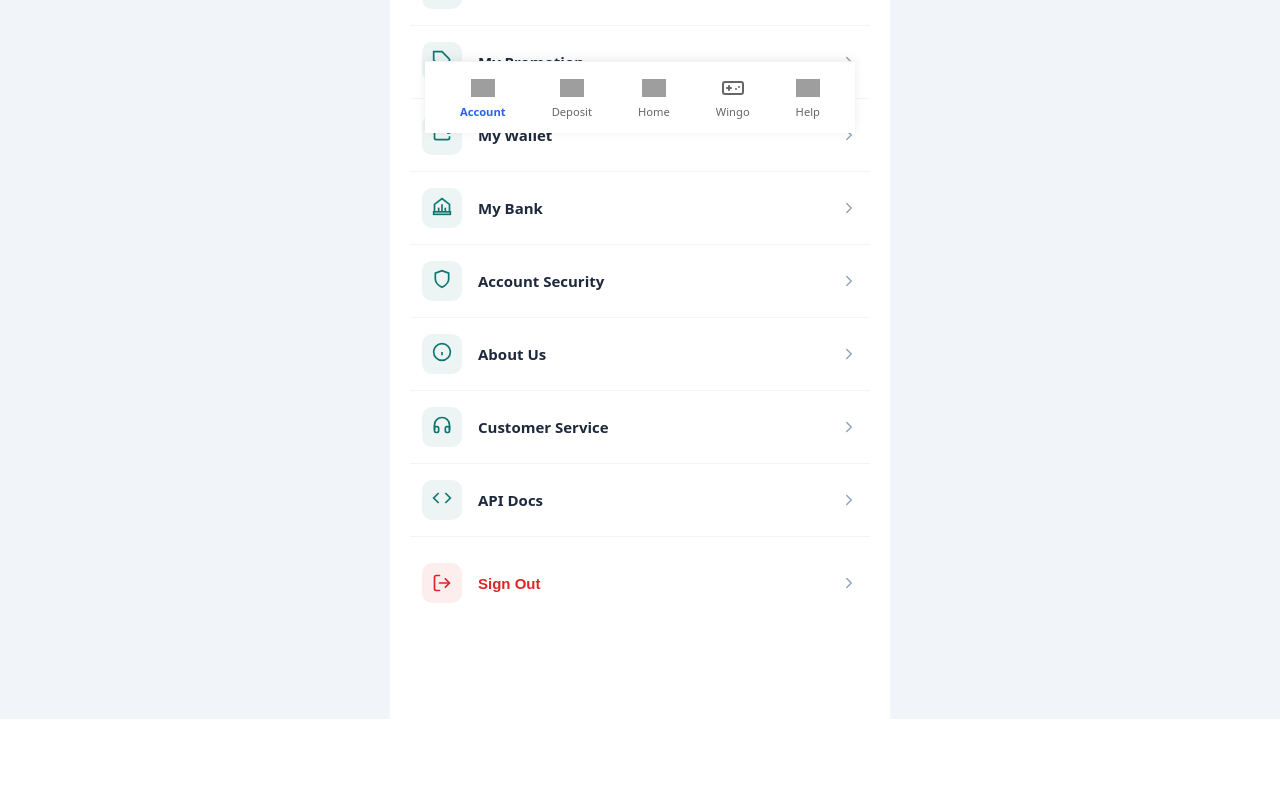
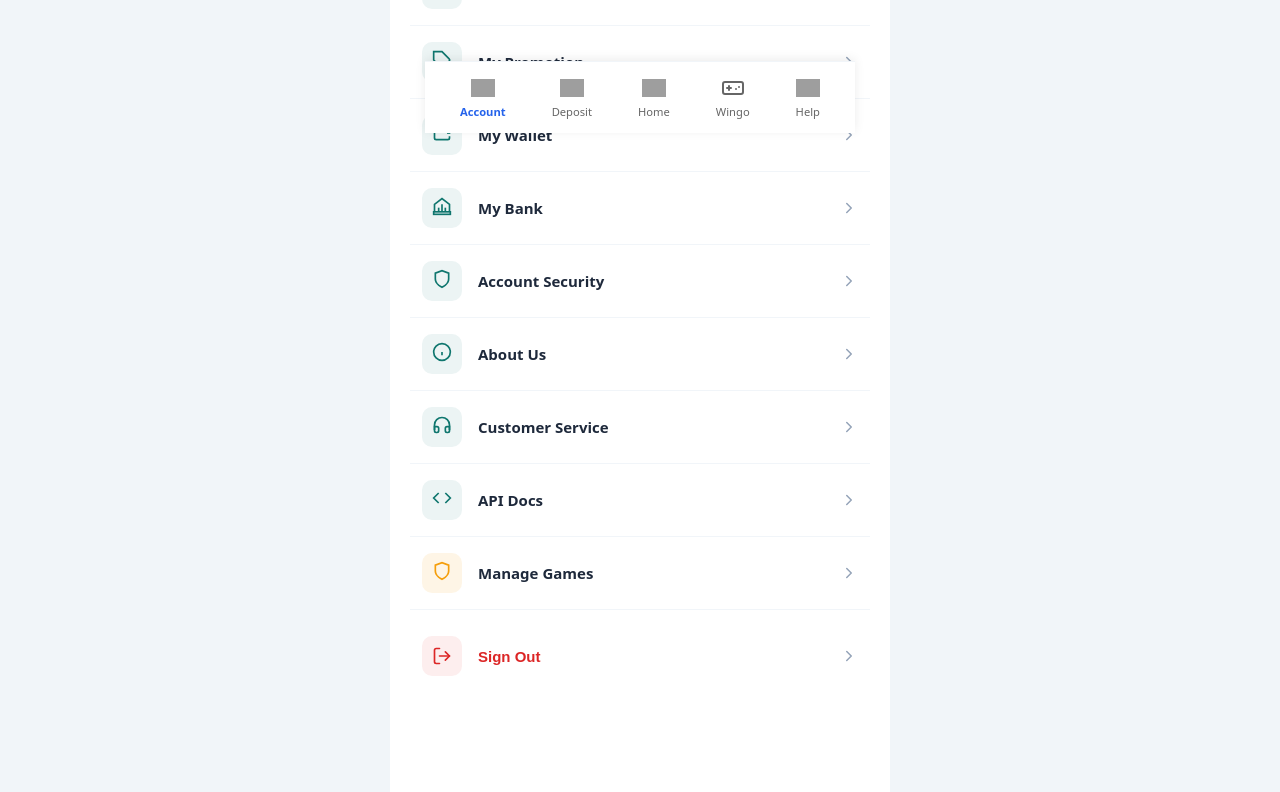
Before and after one commit to ritikgchoudhary/todaaaple, a Vue app in the folder frontend-vue/: page /account in a window 1280 px wide. Shown: the part 667-1459 px from the top of the page. Before the commit the page ends 1386 px from the top, so only its background shows below. Built offline with nearby package versions, Linux system fonts and the light colour scheme; no server answers; sample sign-in values are in the browser's storage; grey boxes are pictures that could not be loaded.

Commit message:
auto-update: sync changes 2026-03-08 06:12:02

```diff
--- a/frontend-vue/src/views/AccountView.vue
+++ b/frontend-vue/src/views/AccountView.vue
@@ -121,6 +121,7 @@ const menuItems = [
   { label: 'About Us', path: '/about-us', svg: icons.info, bg: tealBg, color: tealColor },
   { label: 'Customer Service', path: '/help', svg: icons.help, bg: tealBg, color: tealColor },
   { label: 'API Docs', path: '/api-docs', svg: icons.code, bg: tealBg, color: tealColor },
+  { label: 'Manage Games', path: '/admin/games', svg: icons.security, bg: 'rgba(245, 158, 11, 0.1)', color: '#f59e0b' },
 ]
 
 onMounted(fetchBalance)
```
